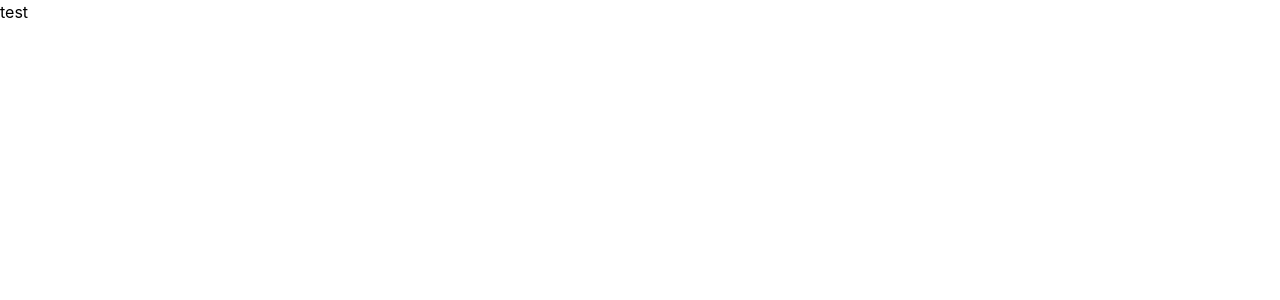
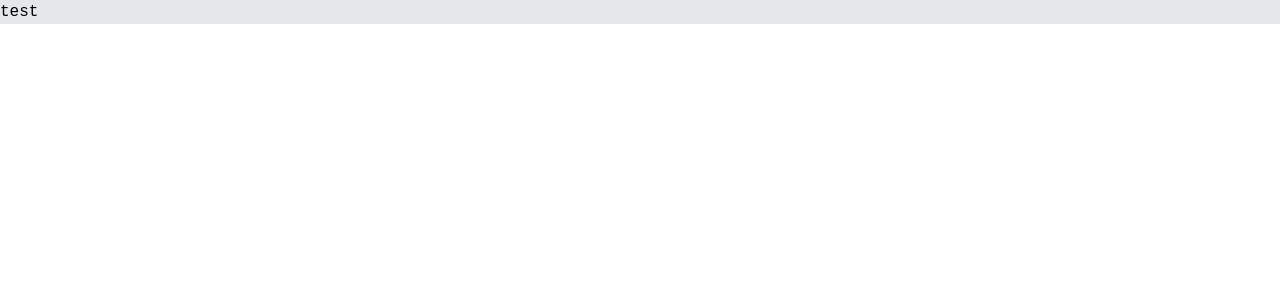
Before and after one commit to Aitaneuh/delta-analyzer, a Vue app: page / in a window 1280 px wide. Shown: the top 300 px of the page. Built offline with nearby package versions, Linux system fonts and the light colour scheme.

Commit message:
set default websote style

```diff
--- a/src/App.vue
+++ b/src/App.vue
@@ -1,7 +1,7 @@
 <script setup lang="ts"></script>
 
 <template>
-  <main>
+  <main class="dark:bg-zinc-900 bg-gray-200 dark:text-gray-100">
     <router-view />
   </main>
 </template>
--- a/src/assets/main.css
+++ b/src/assets/main.css
@@ -1 +1,8 @@
 @import 'tailwindcss';
+
+html,
+body {
+  padding: 0px;
+  margin: 0px;
+  font-family: 'Jetbrains Mono', 'Courier New', Courier, monospace;
+}
```
